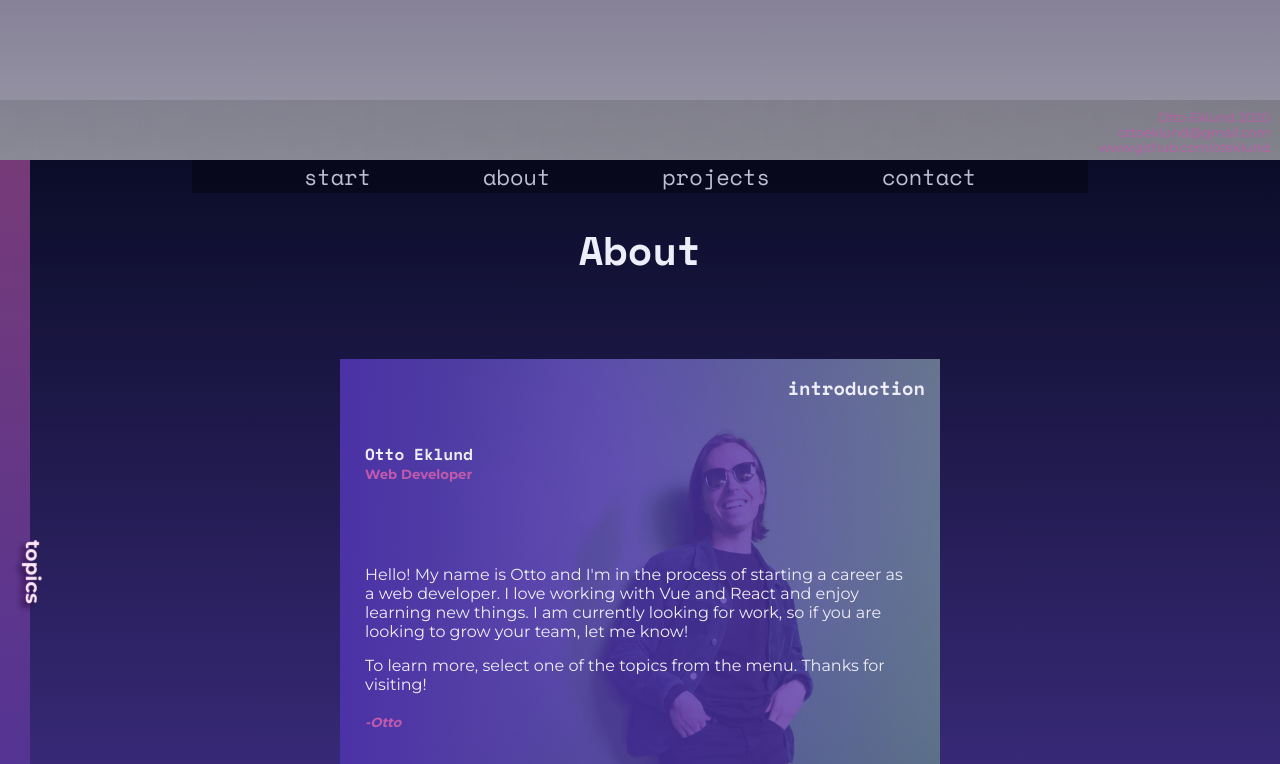
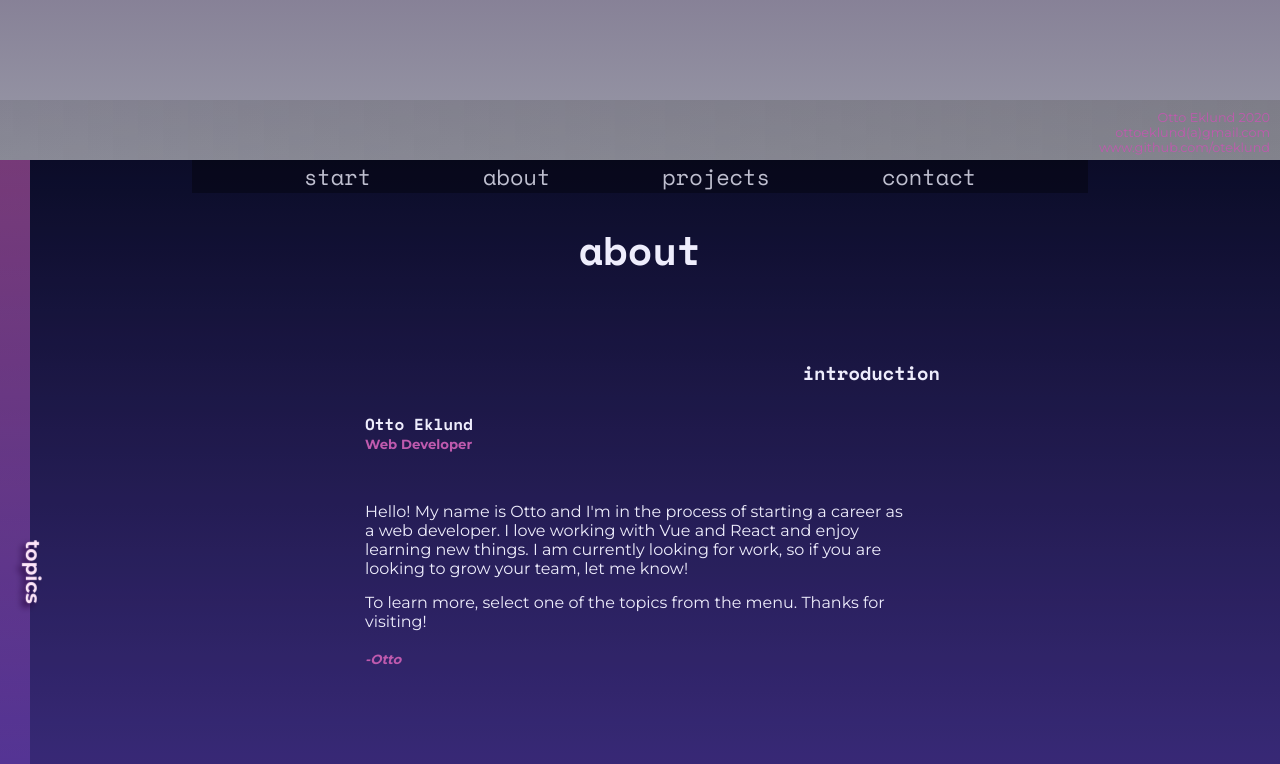
Before and after one commit to oteklund/portfolio, a Vue app: page / in a window 1280 px wide. Shown: the part 640-1404 px from the top of the page. Built offline with nearby package versions, Linux system fonts and the light colour scheme.

Commit message:
center content across sections

```diff
--- a/src/components/About.vue
+++ b/src/components/About.vue
@@ -2,7 +2,7 @@
   <div class="about-container" id="about">
     <AboutMenu v-on:select-content="selected = $event" />
     <div class="about-content">
-      <h2 class="about-title">About</h2>
+      <h2 class="about-title">about</h2>
       <Introduction v-if="this.selected === 'introduction'" />
       <Education v-if="this.selected === 'education'" />
       <TechStack v-if="this.selected === 'tech stack'" />
@@ -50,13 +50,11 @@ export default {
   flex-direction: column
   padding: 30px
   background: #3333
-  // width: 90%
   height: 100%
   position: relative
   z-index: 1
   .about-title
     max-width: 600px
-    text-align: right
     margin: 30px auto
 @media screen and (max-width: 600px), (max-height: 800px)
   .about-content
--- a/src/components/Contact.vue
+++ b/src/components/Contact.vue
@@ -2,7 +2,7 @@
   <div class="contact-container" id="contact">
     <div class="contact-background">
       <div class="contact-content">
-        <h2>Contact</h2>
+        <h2>contact</h2>
         <ul>
           <li><b>email</b><br>ottoeklund(at)gmail.com</li>
           <!-- <li><b>mobile</b><br>(+358) 40 552 4403</li> -->
@@ -34,14 +34,17 @@ export default {
     width: 100%
     filter: blur(0)
     max-width: 200%
-    // opacity: 0.5
     box-shadow: inset 0 0 0 1000px transparentize(base.$pink, 0.3)
   .contact-content
+    padding: 30px
+    margin: auto
+    display: flex
+    flex-direction: column
     color: #000c
-    width: 80%
+    width: 100%
     max-width: 600px
-    padding-top: 10vh
-    margin-left: 15vw
+    h2
+      margin: 30px auto
     ul
       font-family: base.$sans-serif
       margin: auto
--- a/src/components/Footer.vue
+++ b/src/components/Footer.vue
@@ -3,7 +3,7 @@
     <footer>
       <ul>
         <li>Otto Eklund 2020</li>
-        <li>ottoeklund@gmail.com</li>
+        <li>ottoeklund(a)gmail.com</li>
         <li>www.github.com/oteklund</li>
       </ul>
 
--- a/src/components/Introduction.vue
+++ b/src/components/Introduction.vue
@@ -60,4 +60,13 @@ export default {
     .introduction-content
       #introduction-subtitle
         margin-bottom: 10px
+@media screen and (min-width: 1250px)
+  .introduction-container
+    background: transparent
+    .introduction-content
+      background: transparent
+      h3
+        padding: 0
+      #introduction-subtitle
+        margin-bottom: 50px
 </style>
--- a/src/components/Projects.vue
+++ b/src/components/Projects.vue
@@ -2,7 +2,7 @@
   <div class="projects-container" id="projects">
     <div class="projects-background-filter">
       <div class="projects-content">
-        <h2>Projects</h2>
+        <h2>projects</h2>
       </div>
     </div>
   </div>
@@ -23,24 +23,19 @@ export default {
   background-attachment: fixed
   background-size: cover
   .projects-background-filter
-    position: relative
+    position: absolute
+    left:0
     height: 100%
     width: 100%
     background: linear-gradient(to bottom, transparentize(#020659, 0.5), #020659)
   .projects-content
-    position: relative
-    z-index: 1
+    padding: 30px
+    display: flex
+    flex-direction: column
     margin: auto
-    height: 90%
-    width: 80%
+    max-height: 10%
+    max-width: 600px
     h2
-      padding-top: 20px
-      text-align: center
+      margin: 30px auto
       color: base.$lightpurple
-.clouds
-  height: 100vh
-  object-fit: cover
-  position: absolute
-  top: 0
-  z-index: -2
 </style>
--- a/src/sass/_base.sass
+++ b/src/sass/_base.sass
@@ -19,6 +19,7 @@ $lightblue: #eeedfc
 body
   margin: auto
   min-height: 100vh
+  color: $lightpink
 h1, h2, h3, h4
   font-family: $monospace
 h2
```
